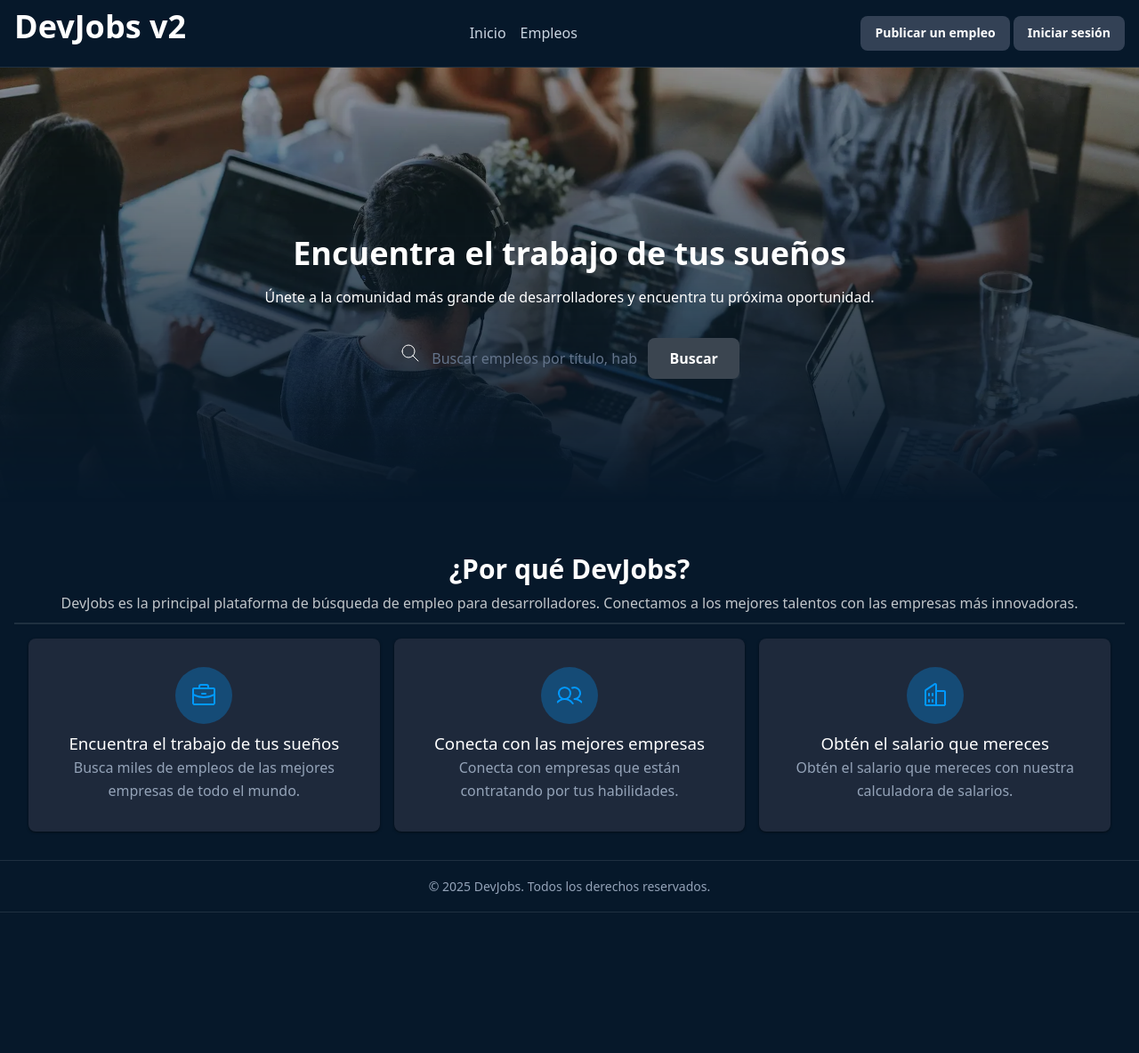
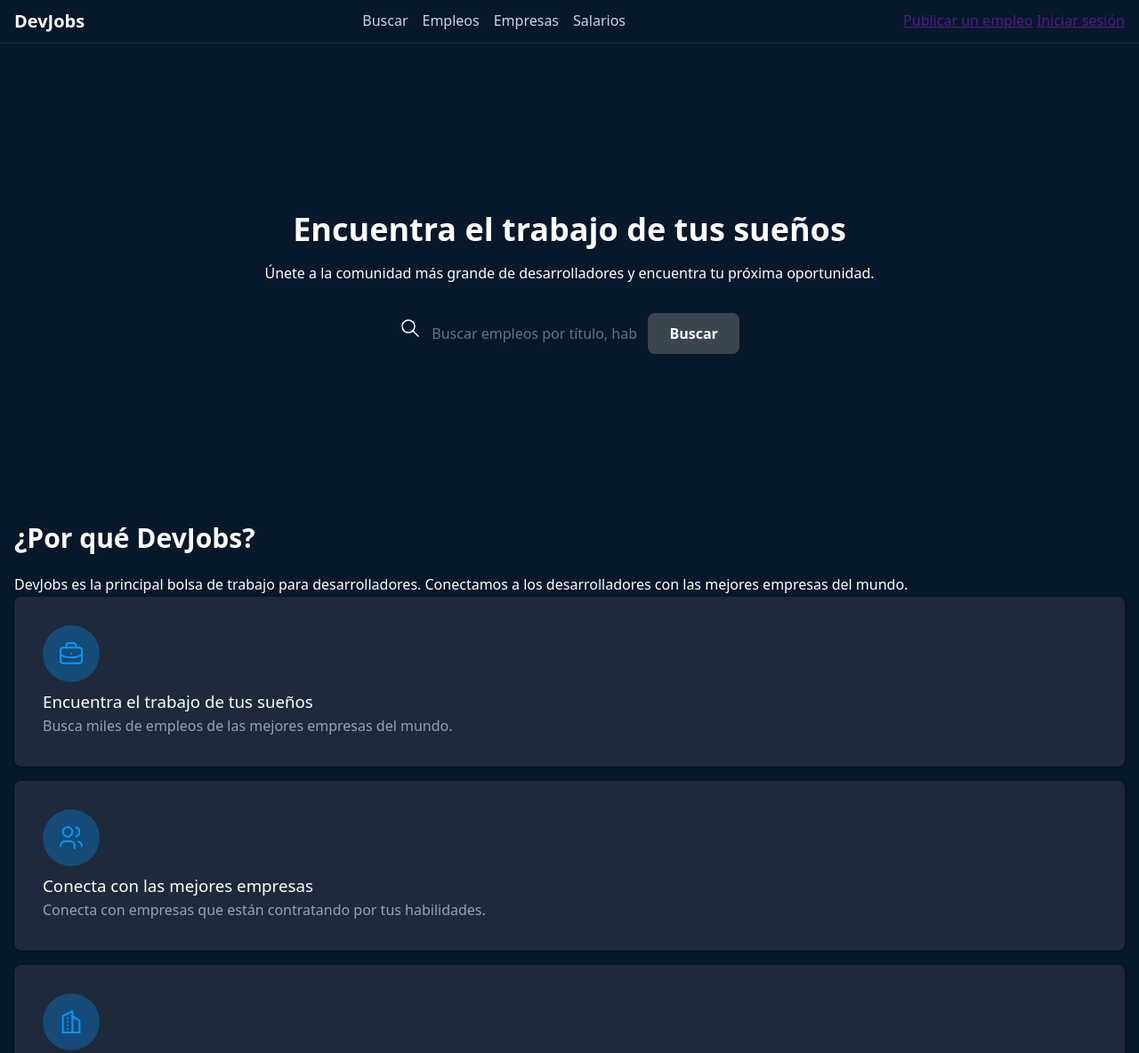
Before and after one commit to borjadvzy/devjobs-jscamp, a plain HTML site: page index.html in a window 1280 px wide. Shown: the top 1184 px of the page at 89% size. Drawn offline with Linux system fonts and the light colour scheme.

Commit message:
Index.html completado

```diff
--- a/index.html
+++ b/index.html
@@ -1,100 +1,57 @@
 <!DOCTYPE html>
 <html lang="es">
-
   <head>
     <title>DevJobs - Inicio</title>
     <meta charset="UTF-8" />
     <meta name="description" content="Encuentra las mejores ofertas de trabajo para desarrolladores en DevJobs.">
-
     <link rel="stylesheet" href="./index.css" />
   </head>
-
   <body>
     <header>
-    <h1>DevJobs v2</h1>
-
+      <h2>DevJobs</h2>
       <nav>
-      <a href="">Inicio</a>
+        <a href="./busqueda.html">Buscar</a>
         <a href="">Empleos</a>
+        <a href="">Empresas</a>
+        <a href="">Salarios</a>
       </nav>
-
-    <div>
+      <section>
         <a href="">Publicar un empleo</a>
         <a href="">Iniciar sesión</a>
-    </div>
+      </section>
     </header>
-
     <main>
       <section>
-      <img src="./background.webp" width="200" />
-
         <h1>Encuentra el trabajo de tus sueños</h1>
         <p>Únete a la comunidad más grande de desarrolladores y encuentra tu próxima oportunidad.</p>
-
-      <form role="search">
-        <svg xmlns="http://www.w3.org/2000/svg" width="24" height="24" viewBox="0 0 24 24" fill="none"
-          stroke="currentColor" stroke-width="1" stroke-linecap="round" stroke-linejoin="round"
-          class="icon icon-tabler icons-tabler-outline icon-tabler-search">
-          <path stroke="none" d="M0 0h24v24H0z" fill="none" />
-          <path d="M10 10m-7 0a7 7 0 1 0 14 0a7 7 0 1 0 -14 0" />
-          <path d="M21 21l-6 -6" />
-        </svg>
-
-        <input required type="text" placeholder="Buscar empleos por título, habilidad o empresa">
-
+        <form>
+          <svg  xmlns="http://www.w3.org/2000/svg"  width="24"  height="24"  viewBox="0 0 24 24"  fill="none"  stroke="currentColor"  stroke-width="1.5"  stroke-linecap="round"  stroke-linejoin="round"  class="icon icon-tabler icons-tabler-outline icon-tabler-search"><path stroke="none" d="M0 0h24v24H0z" fill="none"/><path d="M10 10m-7 0a7 7 0 1 0 14 0a7 7 0 1 0 -14 0" /><path d="M21 21l-6 -6" /></svg>
+          <input type="text" placeholder="Buscar empleos por título, habilidad o empresa" />
           <button type="submit">Buscar</button>
         </form>
       </section>
-
       <section>
-
-      <header>
         <h2>¿Por qué DevJobs?</h2>
-        <p>DevJobs es la principal plataforma de búsqueda de empleo para desarrolladores. Conectamos a los mejores
-          talentos con las empresas más innovadoras.</p>
-      </header>
-
-      <footer>
+        <p>DevJobs es la principal bolsa de trabajo para desarrolladores. Conectamos a los desarrolladores con las mejores empresas del mundo.</p>
         <article>
-          <svg fill="currentColor" height="32" viewBox="0 0 256 256" width="32" xmlns="http://www.w3.org/2000/svg"
-            aria-hidden="true">
-            <path
-              d="M216,56H176V48a24,24,0,0,0-24-24H104A24,24,0,0,0,80,48v8H40A16,16,0,0,0,24,72V200a16,16,0,0,0,16,16H216a16,16,0,0,0,16-16V72A16,16,0,0,0,216,56ZM96,48a8,8,0,0,1,8-8h48a8,8,0,0,1,8,8v8H96ZM216,72v41.61A184,184,0,0,1,128,136a184.07,184.07,0,0,1-88-22.38V72Zm0,128H40V131.64A200.19,200.19,0,0,0,128,152a200.25,200.25,0,0,0,88-20.37V200ZM104,112a8,8,0,0,1,8-8h32a8,8,0,0,1,0,16H112A8,8,0,0,1,104,112Z">
-            </path>
-          </svg>
+          <svg  xmlns="http://www.w3.org/2000/svg"  width="24"  height="24"  viewBox="0 0 24 24"  fill="none"  stroke="currentColor"  stroke-width="1.5"  stroke-linecap="round"  stroke-linejoin="round"  class="icon icon-tabler icons-tabler-outline icon-tabler-briefcase"><path stroke="none" d="M0 0h24v24H0z" fill="none"/><path d="M3 7m0 2a2 2 0 0 1 2 -2h14a2 2 0 0 1 2 2v9a2 2 0 0 1 -2 2h-14a2 2 0 0 1 -2 -2z" /><path d="M8 7v-2a2 2 0 0 1 2 -2h4a2 2 0 0 1 2 2v2" /><path d="M12 12l0 .01" /><path d="M3 13a20 20 0 0 0 18 0" /></svg>
           <h3>Encuentra el trabajo de tus sueños</h3>
-          <p>Busca miles de empleos de las mejores empresas de todo el mundo.</p>
+          <p>Busca miles de empleos de las mejores empresas del mundo.</p>
         </article>
-
         <article>
-          <svg fill="currentColor" height="32" viewBox="0 0 256 256" width="32" xmlns="http://www.w3.org/2000/svg"
-            aria-hidden="true">
-            <path
-              d="M117.25,157.92a60,60,0,1,0-66.5,0A95.83,95.83,0,0,0,3.53,195.63a8,8,0,1,0,13.4,8.74,80,80,0,0,1,134.14,0,8,8,0,0,0,13.4-8.74A95.83,95.83,0,0,0,117.25,157.92ZM40,108a44,44,0,1,1,44,44A44.05,44.05,0,0,1,40,108Zm210.14,98.7a8,8,0,0,1-11.07-2.33A79.83,79.83,0,0,0,172,168a8,8,0,0,1,0-16,44,44,0,1,0-16.34-84.87,8,8,0,1,1-5.94-14.85,60,60,0,0,1,55.53,105.64,95.83,95.83,0,0,1,47.22,37.71A8,8,0,0,1,250.14,206.7Z">
-            </path>
-          </svg>
+          <svg  xmlns="http://www.w3.org/2000/svg"  width="24"  height="24"  viewBox="0 0 24 24"  fill="none"  stroke="currentColor"  stroke-width="1.5"  stroke-linecap="round"  stroke-linejoin="round"  class="icon icon-tabler icons-tabler-outline icon-tabler-users"><path stroke="none" d="M0 0h24v24H0z" fill="none"/><path d="M9 7m-4 0a4 4 0 1 0 8 0a4 4 0 1 0 -8 0" /><path d="M3 21v-2a4 4 0 0 1 4 -4h4a4 4 0 0 1 4 4v2" /><path d="M16 3.13a4 4 0 0 1 0 7.75" /><path d="M21 21v-2a4 4 0 0 0 -3 -3.85" /></svg>
           <h3>Conecta con las mejores empresas</h3>
           <p>Conecta con empresas que están contratando por tus habilidades.</p>
         </article>
-
         <article>
-          <svg fill="currentColor" height="32" viewBox="0 0 256 256" width="32" xmlns="http://www.w3.org/2000/svg"
-            aria-hidden="true">
-            <path
-              d="M240,208H224V96a16,16,0,0,0-16-16H144V32a16,16,0,0,0-24.88-13.32L39.12,72A16,16,0,0,0,32,85.34V208H16a8,8,0,0,0,0,16H240a8,8,0,0,0,0-16ZM208,96V208H144V96ZM48,85.34,128,32V208H48ZM112,112v16a8,8,0,0,1-16,0V112a8,8,0,1,1,16,0Zm-32,0v16a8,8,0,0,1-16,0V112a8,8,0,1,1,16,0Zm0,56v16a8,8,0,0,1-16,0V168a8,8,0,0,1,16,0Zm32,0v16a8,8,0,0,1-16,0V168a8,8,0,0,1,16,0Z">
-            </path>
-          </svg>
+          <svg  xmlns="http://www.w3.org/2000/svg"  width="24"  height="24"  viewBox="0 0 24 24"  fill="none"  stroke="currentColor"  stroke-width="1.5"  stroke-linecap="round"  stroke-linejoin="round"  class="icon icon-tabler icons-tabler-outline icon-tabler-building-skyscraper"><path stroke="none" d="M0 0h24v24H0z" fill="none"/><path d="M3 21l18 0" /><path d="M5 21v-14l8 -4v18" /><path d="M19 21v-10l-6 -4" /><path d="M9 9l0 .01" /><path d="M9 12l0 .01" /><path d="M9 15l0 .01" /><path d="M9 18l0 .01" /></svg>
           <h3>Obtén el salario que mereces</h3>
           <p>Obtén el salario que mereces con nuestra calculadora de salarios.</p>
         </article>
+      </section>
+      <footer>
+        <p>&copy; 2025 DevJobs. Todos los derechos reservados.</p>
       </footer>
-
-    </section>
     </main>
-
-  <footer>
-    <small>&copy; 2025 DevJobs. Todos los derechos reservados.</small>
-  </footer>
-  <footer style="padding-bottom: 100000px"></footer>
   </body>
 </html>
```
Lines whose indentation alone changed are shown as unchanged.
